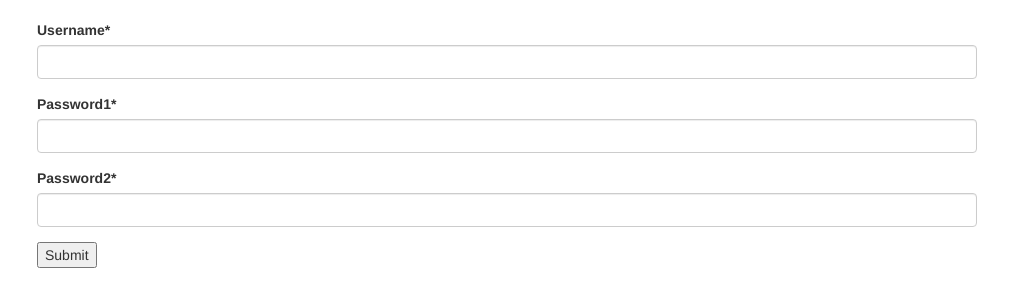
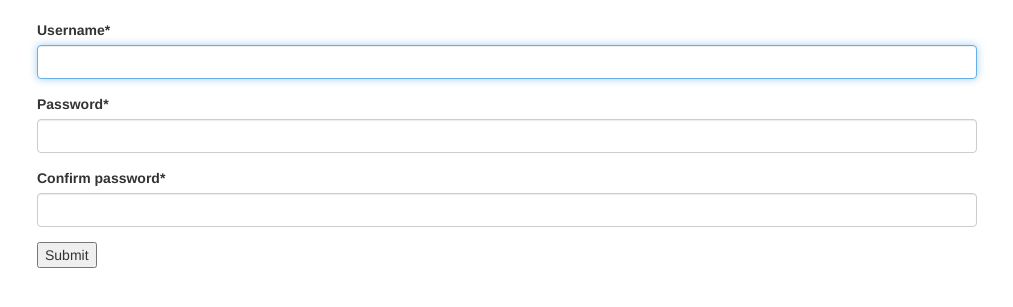
Before and after one commit to Kekc/tardis, a Django app: page /registration/ in a window 1280 px wide. Shown: the part 52-359 px from the top of the page, without its empty margins (133-1146 px from the left). Run offline with Django 3.2, Linux system fonts and the light colour scheme; some libraries are stand-ins or nearby versions.

Commit message:
refactoring

```diff
--- a/blog/forms.py
+++ b/blog/forms.py
@@ -1,12 +1,13 @@
 # -*- coding: utf-8 -*-
 
 from django import forms
+from django.contrib.auth import authenticate
 
 
 class RegistrationForm(forms.Form):
-    username = forms.CharField()
-    password1 = forms.CharField(widget=forms.PasswordInput)
-    password2 = forms.CharField(widget=forms.PasswordInput)
+    username = forms.CharField(widget=forms.TextInput(attrs={'autofocus': 'autofocus'}))
+    password1 = forms.CharField(label='Password', widget=forms.PasswordInput)
+    password2 = forms.CharField(label='Confirm password', widget=forms.PasswordInput)
 
     def clean(self):
         cleaned_data = super(RegistrationForm, self).clean()
@@ -20,5 +21,20 @@ class RegistrationForm(forms.Form):
 
 
 class LoginForm(forms.Form):
-    username = forms.CharField()
+    username = forms.CharField(widget=forms.TextInput(attrs={'autofocus': 'autofocus'}))
     password = forms.CharField(widget=forms.PasswordInput)
+
+    def clean(self):
+        username = self.cleaned_data.get('username')
+        password = self.cleaned_data.get('password')
+        if username and password:
+            user = authenticate(username=username, password=password)
+            if not user or not user.is_active:
+                raise forms.ValidationError('Wrong username or password')
+        return self.cleaned_data
+
+    def login(self, request):
+        username = self.cleaned_data.get('username')
+        password = self.cleaned_data.get('password')
+        user = authenticate(username=username, password=password)
+        return user
--- a/blog/static/css/blog.css
+++ b/blog/static/css/blog.css
@@ -20,3 +20,12 @@
  .white-link {
    color: #fff;
  }
+
+ .panel-word-wrap {
+   word-wrap: break-word;
+ }
+
+ .post-category {
+   display: inline-block;
+   padding: 0 5px;
+ }
--- a/blog/static/js/blog.js
+++ b/blog/static/js/blog.js
@@ -38,5 +38,14 @@ var load_posts = function(data){
 		})
 		.fail(function(e) {
 			console.log('fail', e);
-		})
+		});
 };
+
+$('#form-search-submit').on('click', function(e){
+	if ($('#form-search-input').val()) {
+		$('#form-search').submit();
+	}
+	else {
+		e.preventDefault();
+	}
+});
--- a/blog/templates/index.html
+++ b/blog/templates/index.html
@@ -10,6 +10,7 @@
     <title>Tardis - {% block title %}{% endblock %}</title>
 	<link rel="stylesheet" type="text/css" href="{% static 'css/bootstrap.min.css' %}" />
 	<link rel="stylesheet" type="text/css" href="{% static 'css/blog.css' %}" />
+    <link rel="shortcut icon" type="image/png" href="{% static 'img/the_tardis.png' %}"/>
 
   </head>
   <body>
--- a/blog/templates/navigation.html
+++ b/blog/templates/navigation.html
@@ -10,11 +10,11 @@
 					</li>
 				{% endfor %}
 			</ul>
-			<form action="{% url 'search' %}" class="navbar-form navbar-left" role="search">
+			<form action="{% url 'search' %}" class="navbar-form navbar-left" role="search" id="form-search">
 				<div class="form-group">
-					<input type="text" class="form-control"  name="query">
+					<input type="text" class="form-control"  name="query" id="form-search-input">
 				</div>
-				<button type="submit" class="btn btn-default">
+				<button type="submit" class="btn btn-default" id="form-search-submit">
 					<span class="glyphicon glyphicon-search"></span>
 				</button>
 			</form>
--- a/blog/templates/post.html
+++ b/blog/templates/post.html
@@ -7,7 +7,7 @@
 			{% endif %}
 		</h3>
 	</div>
-	<div class="panel-body">
+	<div class="panel-body panel-word-wrap">
 		{{ post.text }}
 	</div>
 	<div class="panel-footer">
@@ -18,7 +18,7 @@
 				<div class="col-md-6">Categories:
 
 						{% for category in post.categories.all %}
-							<span>
+							<span class="post-category">
 								<a href="{% url 'category' category.id %}">{{ category.name }}</a>
 							</span>
 						{% endfor %}
--- a/blog/templates/post_tpl.html
+++ b/blog/templates/post_tpl.html
@@ -18,7 +18,7 @@
 					{{#if categories}}
 						<div class="col-md-6">Categories:
 							{{#each categories}}
-								<span>
+								<span class="post-category">
 									<a href="{{this.url}}">{{this.name}}</a>
 								</span>
 							{{/each}}
--- a/blog/views.py
+++ b/blog/views.py
@@ -11,7 +11,6 @@ from django.contrib import auth
 from django.db.models import Q
 from django.contrib.auth.decorators import login_required
 from django.utils.decorators import method_decorator
-
 
 from blog.models import Category, Post, User
 from blog.forms import RegistrationForm, LoginForm
@@ -156,15 +155,16 @@ class SearchView(JSONResponseMixin, ListView):
     def get_queryset(self):
         offset = int(self.request.GET.get('offset', 0))
         self.query = self.request.GET.get('query')
-
-        query = self.query.strip().split(' ')
-        if query:
-            query_list = [(Q(text__contains=word) | Q(title__contains=word) |
-                Q(categories__name__contains=word)) for word in query]
-            query = reduce(lambda a, b: a & b, query_list)
-            qs = Post.objects.filter(query).distinct().order_by('-created')
+        qs = []
+        if self.query:
+            query = self.query.strip().split(' ')
+            if query:
+                query_list = [(Q(text__contains=word) | Q(title__contains=word) |
+                    Q(categories__name__contains=word)) for word in query]
+                query = reduce(lambda a, b: a & b, query_list)
+                qs = Post.objects.filter(query).distinct().order_by('-created')
         else:
-            qs = []
+            self.query = ''
 
         self.load_flag = True if qs[offset+3:offset+4] else False
         return qs[offset:offset+3]
@@ -242,11 +242,14 @@ def login(request):
     if request.method == 'POST':
         form = LoginForm(request.POST)
         if form.is_valid():
-            data = form.cleaned_data
-            user = auth.authenticate(username=data['username'], password=data['password'])
-            auth.login(request, user)
-
-            return HttpResponseRedirect(reverse('index'))
+            user = form.login(request)
+            if user:
+                auth.login(request, user)
+            # data = form.cleaned_data
+            # user = auth.authenticate(username=data['username'], password=data['password'])
+            # if user:
+            #     auth.login(request, user)
+                return HttpResponseRedirect(reverse('index'))
 
     else:
         form = LoginForm()
```
